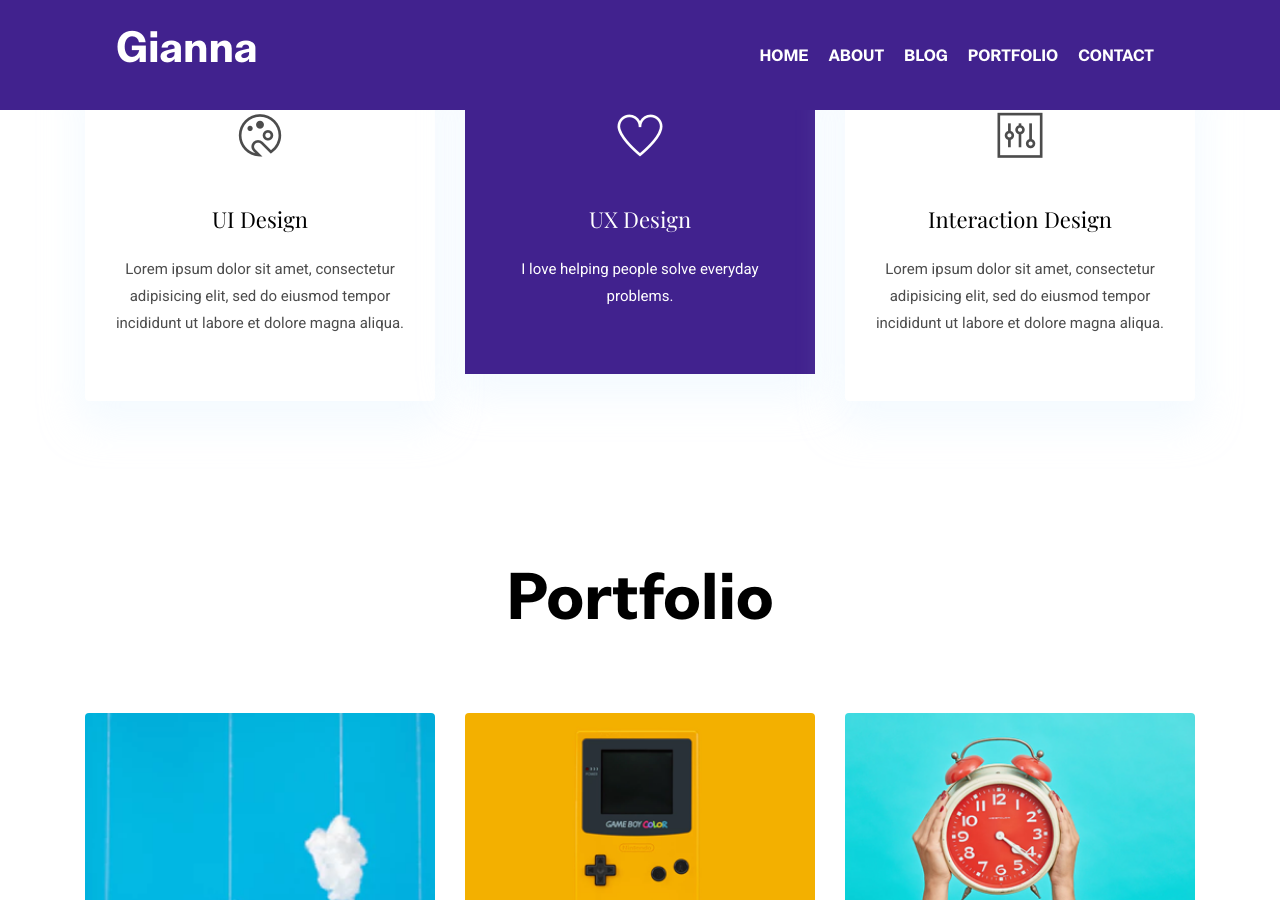
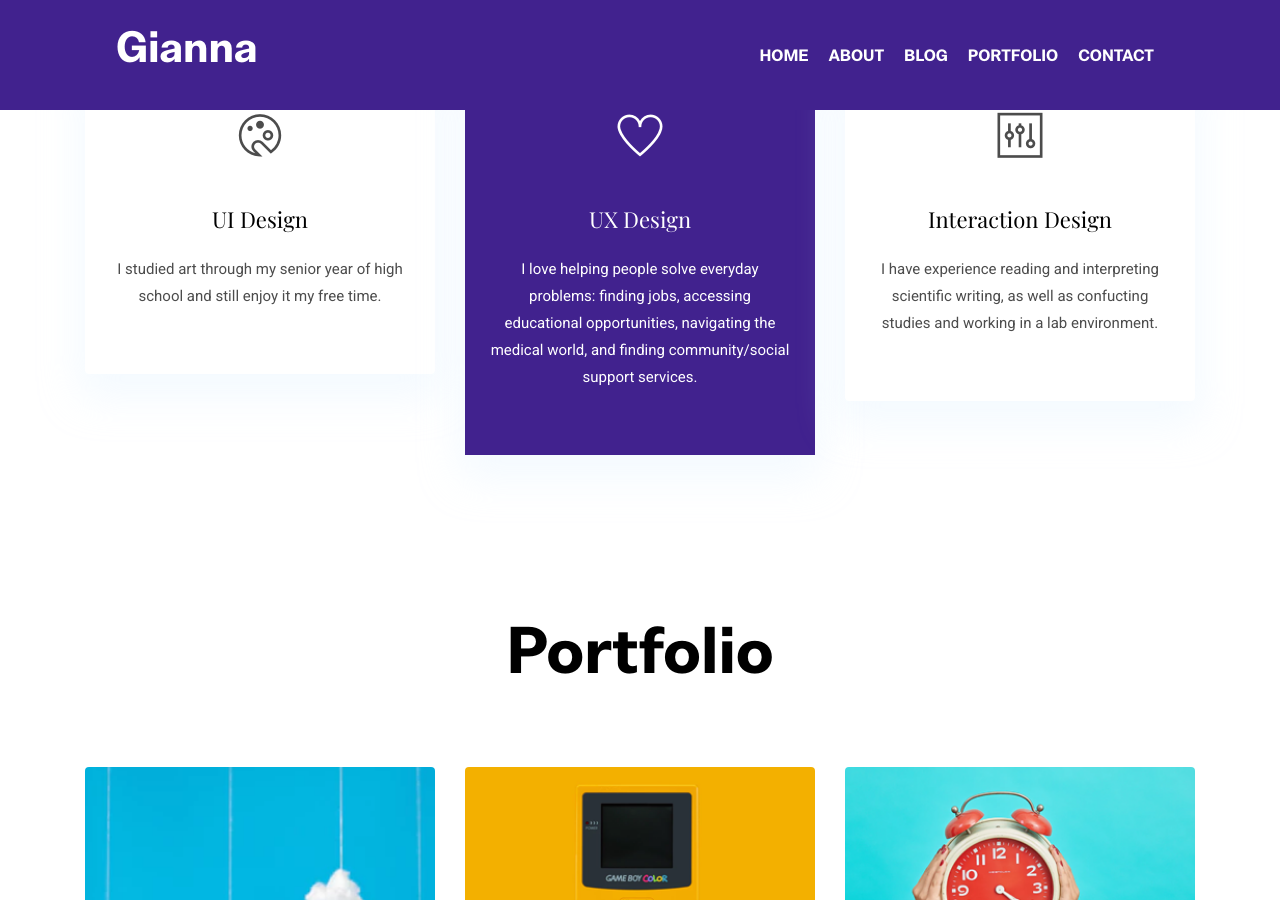
Before and after one commit to gianna2/gianna-barnhart, a Jekyll site: the page built from index.html, in a window 1280 px wide and 900 px high, scrolled down 3017 px. Built offline with Jekyll 4.4.1, drawn with Linux system fonts in a browser that asks for light colours.

Commit message:
Update settings.yml

```diff
--- a/_data/settings.yml
+++ b/_data/settings.yml
@@ -126,19 +126,19 @@ services:
 - {
     name: UI Design,
     icon: ti-palette,
-    description: 'Lorem ipsum dolor sit amet, consectetur adipisicing elit, sed do eiusmod tempor incididunt ut labore et dolore magna aliqua.',
+    description: 'I studied art through my senior year of high school and still enjoy it my free time.',
     active: # Add true to select section
   }
 - {
     name: UX Design,
     icon: ti-heart,
-    description: 'I love helping people solve everyday problems.',
+    description: 'I love helping people solve everyday problems: finding jobs, accessing educational opportunities, navigating the medical world, and finding community/social support services.',
     active: true # Add true to select section
   }
 - {
     name: Interaction Design,
     icon: ti-panel,
-    description: 'Lorem ipsum dolor sit amet, consectetur adipisicing elit, sed do eiusmod tempor incididunt ut labore et dolore magna aliqua.',
+    description: 'I have experience reading and interpreting scientific writing, as well as confucting studies and working in a lab environment.',
     active: # Add true to select section
   }
 
```
